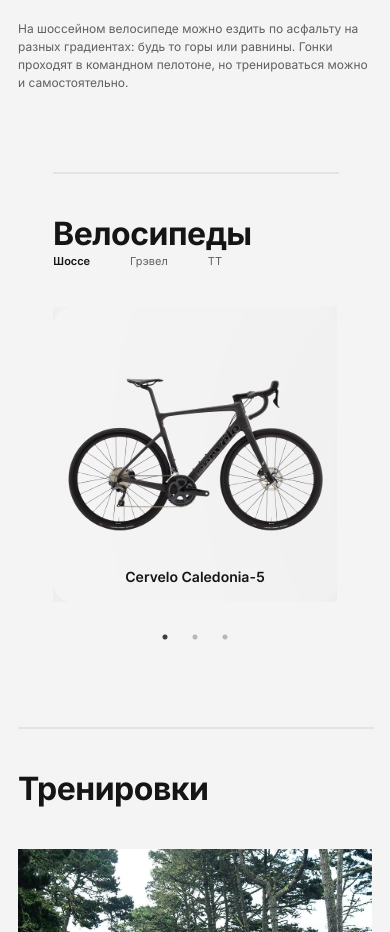
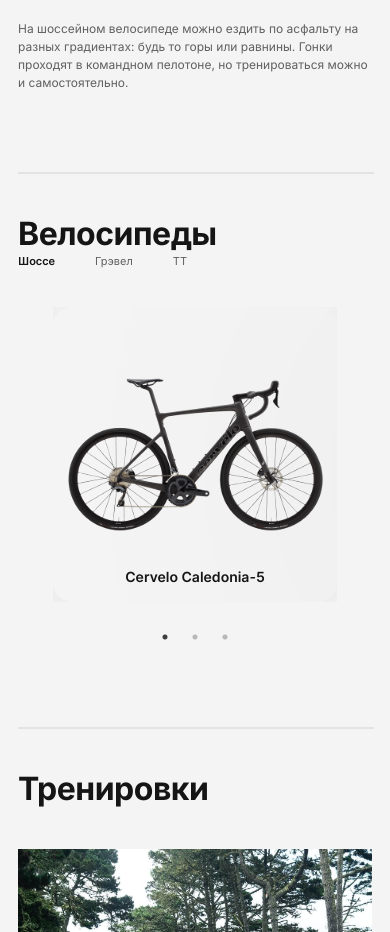
Before and after one commit to Encors/Competitive_minmax, a plain HTML site: page index.html in a window 390 px wide. Shown: the part 1820-2752 px from the top of the page. Drawn offline with Linux system fonts and the light colour scheme.

Commit message:
борьба со слайдером

```diff
--- a/blocks/bikes/__card/bikes__card.css
+++ b/blocks/bikes/__card/bikes__card.css
@@ -9,7 +9,7 @@
 @media screen and (max-width: 768px) {
   .bikes__card {
     margin: 0 18px;
-    max-width: 100vw;
+    width: calc(100% - 18px * 2);
   }
 }
 
--- a/blocks/bikes/bikes.css
+++ b/blocks/bikes/bikes.css
@@ -1,22 +1,20 @@
 .bikes {
   padding: 60px 0;
   margin: 0 auto;
-  max-width: calc(100% - 120px * 2);
+  width: calc(100% - 120px * 2);
   display: flex;
   flex-direction: column;
 }
 
-@media screen and (max-width: 1024px) {
+@media screen and (max-width: 1023px) {
   .bikes {
-    max-width: calc(100% - 30px * 2);
+    width: calc(100% - 18px * 2);
   }
 }
 
 @media screen and (max-width: 425px) {
   .bikes {
-    max-width: calc(100% - 18px * 2);
     display: block;
-    max-width: 284px;
     padding: 40px 0 0 0;
   }
 }
```
